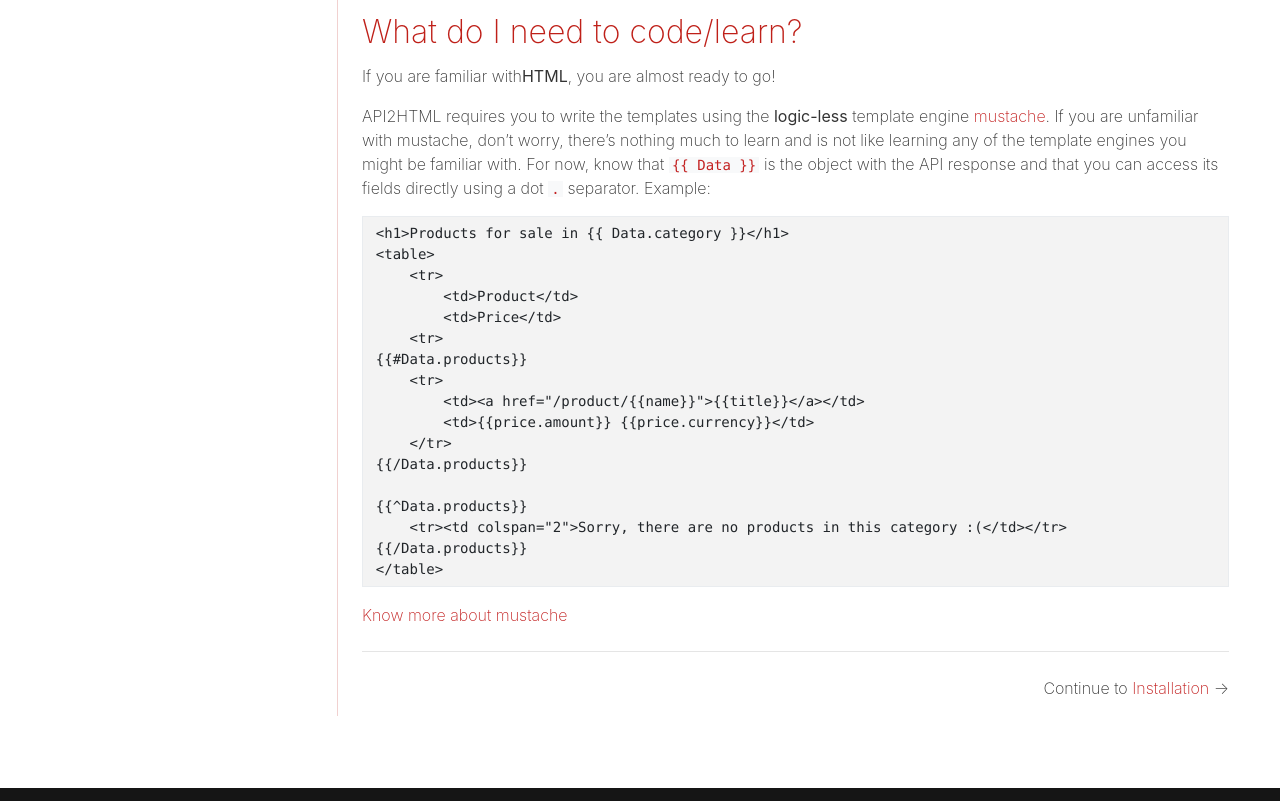
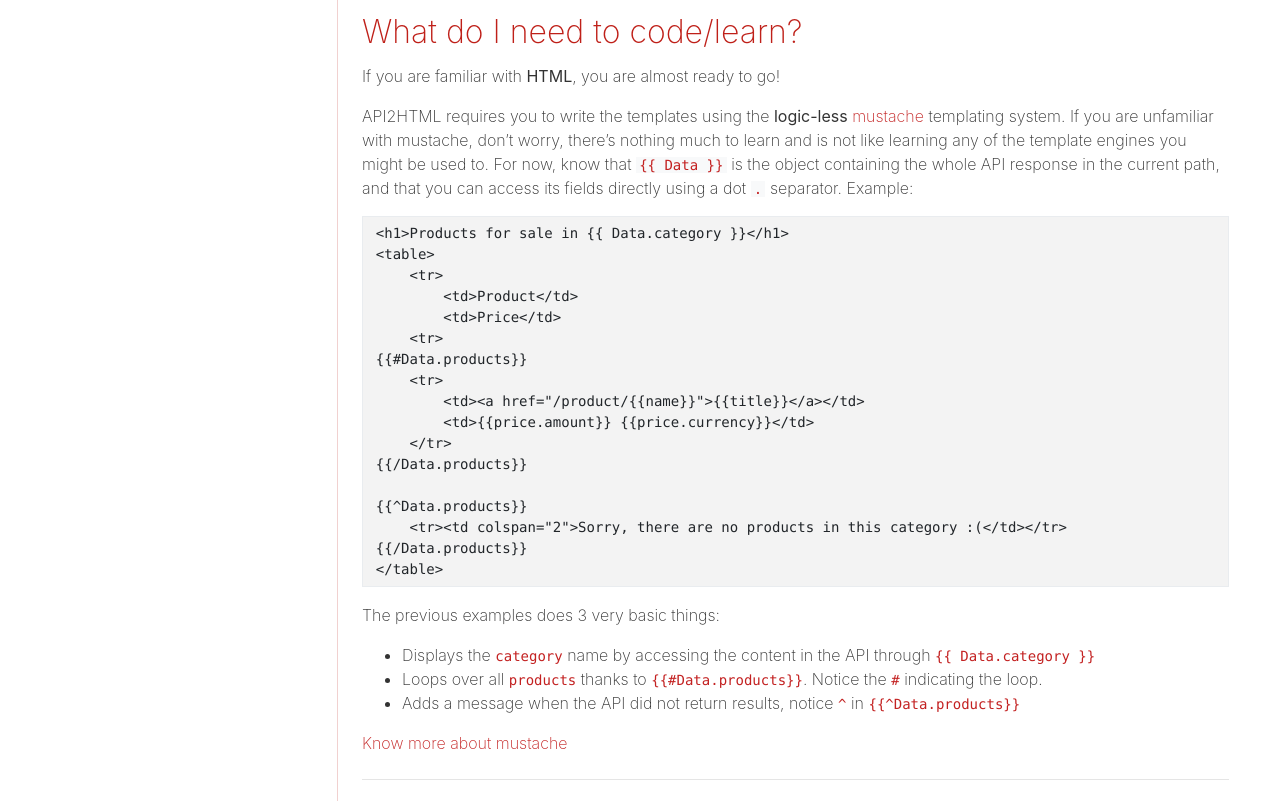
Before and after one commit to devopsfaith/api2html.com, a plain HTML site: page docs/overview/index.html in a window 1280 px wide. Shown: the part 923-1724 px from the top of the page. Drawn offline with nearby package versions, Linux system fonts and the light colour scheme.

Commit message:
Automatic build from CI GitLab 56077864

```diff
--- a/docs/overview/index.html
+++ b/docs/overview/index.html
@@ -235,9 +235,9 @@
 
 <h2 id="what-do-i-need-to-code-learn">What do I need to code/learn?</h2>
 
-<p>If you are familiar with<strong>HTML</strong>, you are almost ready to go!</p>
+<p>If you are familiar with <strong>HTML</strong>, you are almost ready to go!</p>
 
-<p>API2HTML requires you to write the templates using the <strong>logic-less</strong> template engine <a href="https://mustache.github.io/">mustache</a>. If you are unfamiliar with mustache, don&rsquo;t worry, there&rsquo;s nothing much to learn and is not like learning any of the template engines you might be familiar with. For now, know that <code>{{ Data }}</code> is the object with the API response and that you can access its fields directly using a dot <code>.</code> separator. Example:</p>
+<p>API2HTML requires you to write the templates using the <strong>logic-less</strong> <a href="https://mustache.github.io/">mustache</a> templating system. If you are unfamiliar with mustache, don&rsquo;t worry, there&rsquo;s nothing much to learn and is not like learning any of the template engines you might be used to. For now, know that <code>{{ Data }}</code> is the object containing the whole API response in the current path, and that you can access its fields directly using a dot <code>.</code> separator. Example:</p>
 
 <pre><code>&lt;h1&gt;Products for sale in {{ Data.category }}&lt;/h1&gt;
 &lt;table&gt;
@@ -257,6 +257,14 @@
 {{/Data.products}}
 &lt;/table&gt;
 </code></pre>
+
+<p>The previous examples does 3 very basic things:</p>
+
+<ul>
+<li>Displays the <code>category</code> name by accessing the content in the API through <code>{{ Data.category }}</code></li>
+<li>Loops over all <code>products</code> thanks to <code>{{#Data.products}}</code>. Notice the <code>#</code> indicating the loop.</li>
+<li>Adds a message when the API did not return results, notice <code>^</code> in <code>{{^Data.products}}</code></li>
+</ul>
 
 <p><a href="/docs/templates">Know more about mustache</a></p>
 
```
